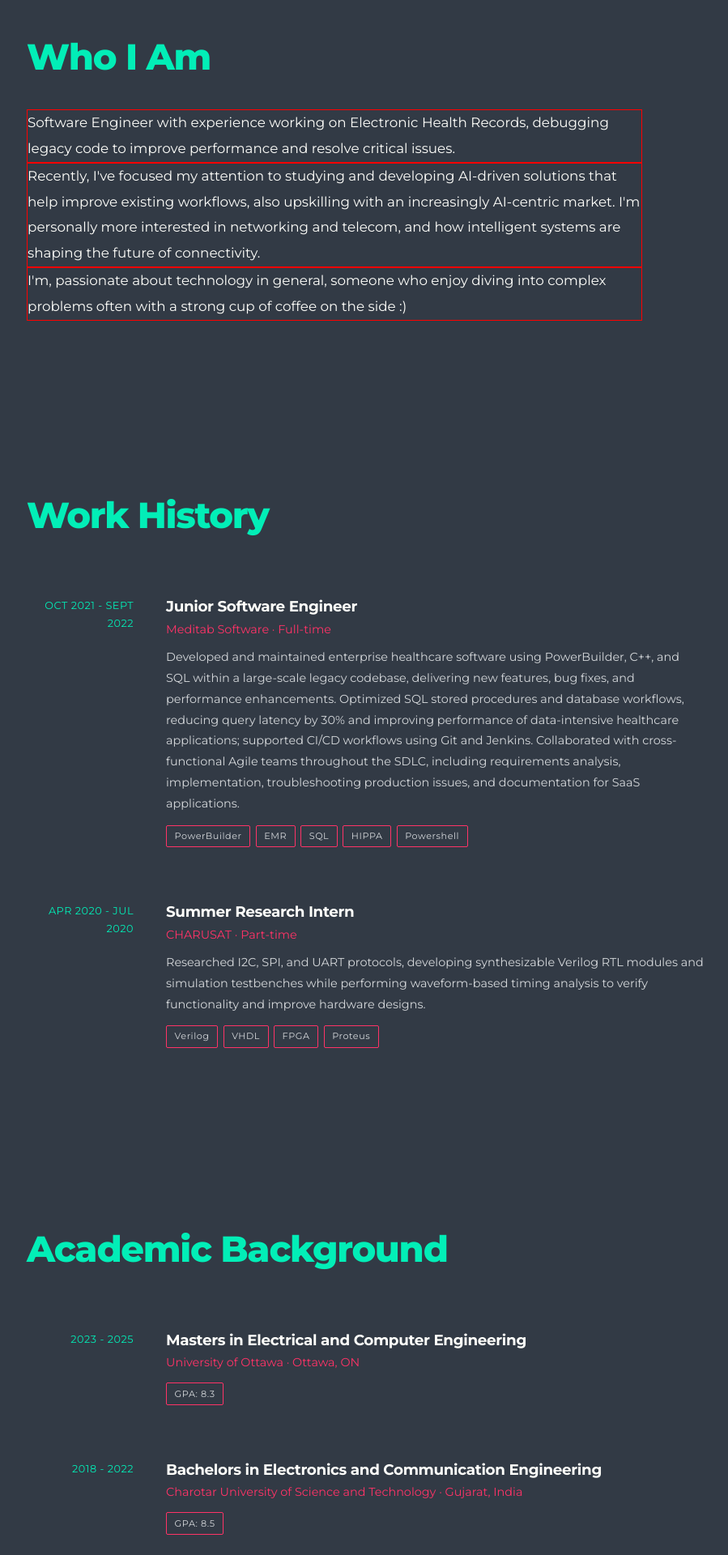
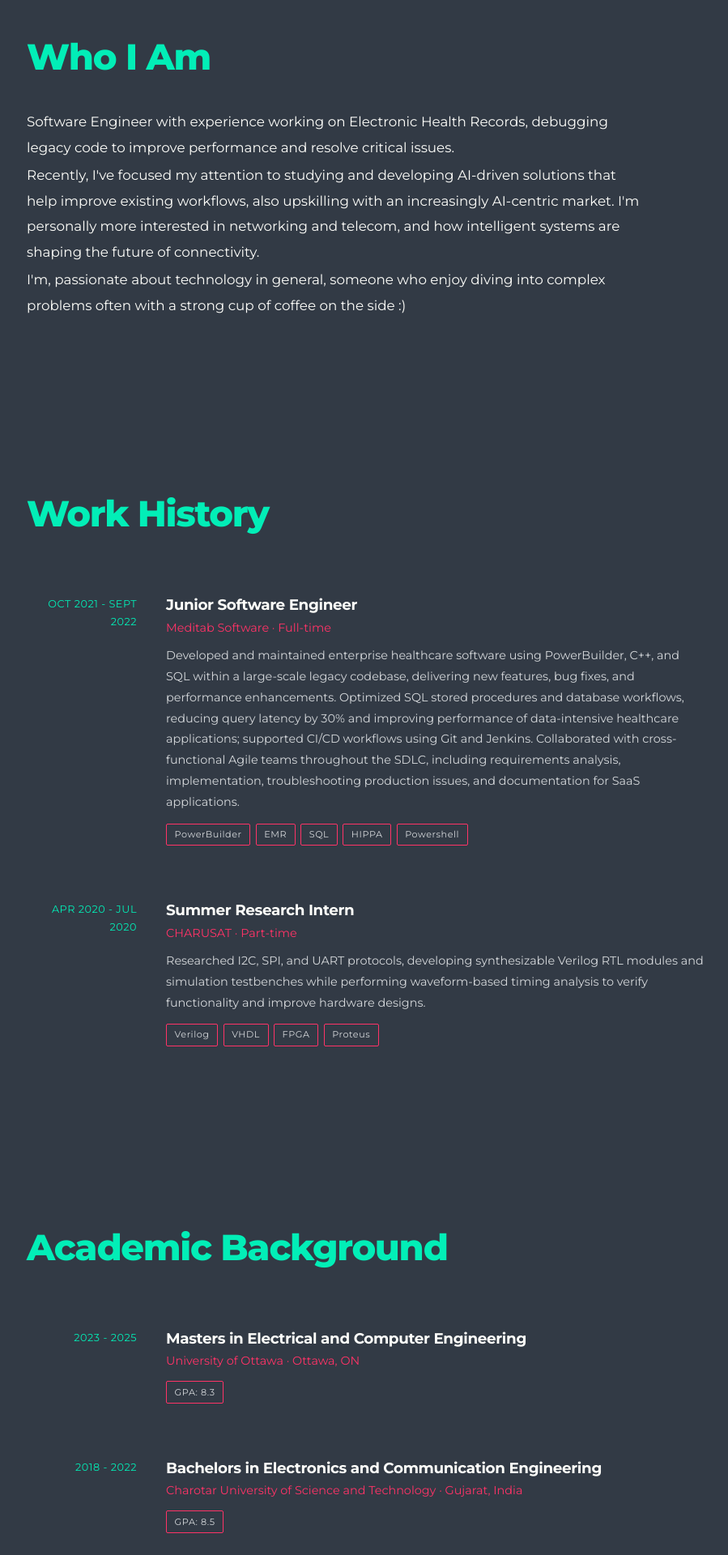
Before and after one commit to ketul-P/folio, a React app: page / in a window 1280 px wide. Shown: the part 860-2780 px from the top of the page at 81% size, without its empty margins (189-1088 px from the left). Built offline with nearby package versions, Linux system fonts and the light colour scheme; the HTML template or start-up script is replaced by a standard one.

Commit message:
- Minor updates

```diff
--- a/src/components/Education.module.css
+++ b/src/components/Education.module.css
@@ -10,7 +10,7 @@
   color: var(--accent2);
   font-size: 0.8rem;
   padding-top: 0.25rem;
-  padding-right: 0.50rem;
+  padding-right: 0.25rem;
   letter-spacing: 0.04em;
   text-align: right;
 }
--- a/src/components/Experience.module.css
+++ b/src/components/Experience.module.css
@@ -9,7 +9,7 @@
   color: var(--accent2);
   font-size: 0.8rem;
   padding-top: 0.25rem;
-  padding-right: 0.50rem;
+  padding-right: 0.25rem;
   letter-spacing: 0.04em;
   text-align: right;
 }
--- a/src/components/Hero.module.css
+++ b/src/components/Hero.module.css
@@ -96,7 +96,7 @@
 }
 
 .btnPrimary:hover {
-  background: var(--accent2);
+  background: var(--accent);
   color: var(--bg);
   transform: translateY(-2px);
   border: 1px solid var(--bg);
--- a/src/components/Summary.module.css
+++ b/src/components/Summary.module.css
@@ -8,5 +8,5 @@
 }
 
 .textBox {
-  border: 1px solid red;
+  margin-bottom: 2px;
 }
```
